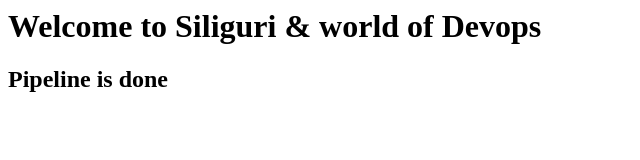
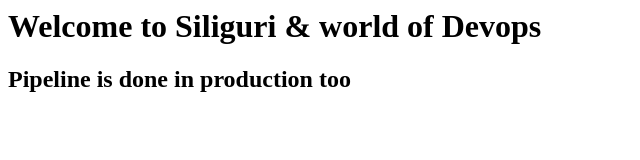
Before and after one commit to neel-max-creator/tour, a plain HTML site: page index.html in a window 1280 px wide. Shown: the whole page, without its empty margins (0-640 px from the left). Drawn offline with Linux system fonts and the light colour scheme.

Commit message:
fixed the error

```diff
--- a/index.html
+++ b/index.html
@@ -2,6 +2,6 @@
 <title> DevOps CI/CD Pipeline </title>
 <body>
 <h1> Welcome to Siliguri & world of Devops </h1>
-<h2> Pipeline is done </h2>
+<h2> Pipeline is done in production too </h2>
 </body>
 </html>
```
